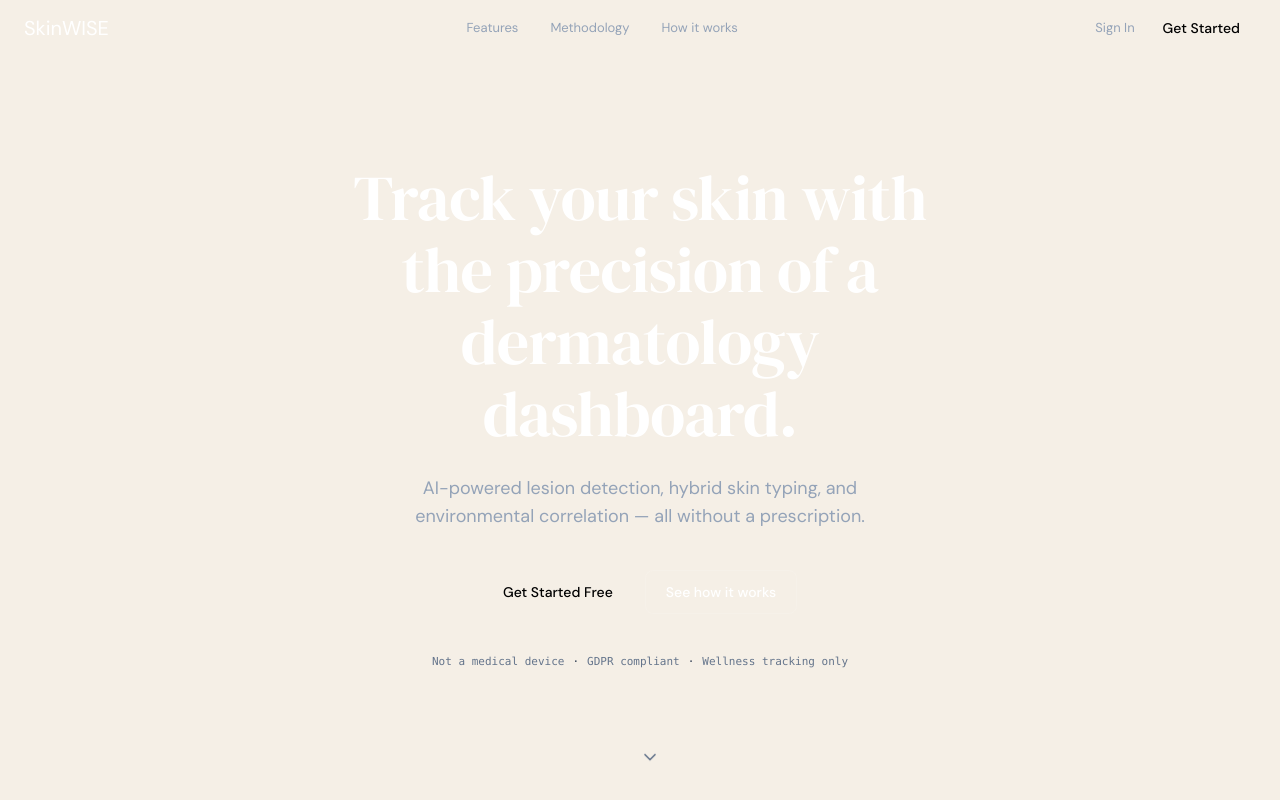
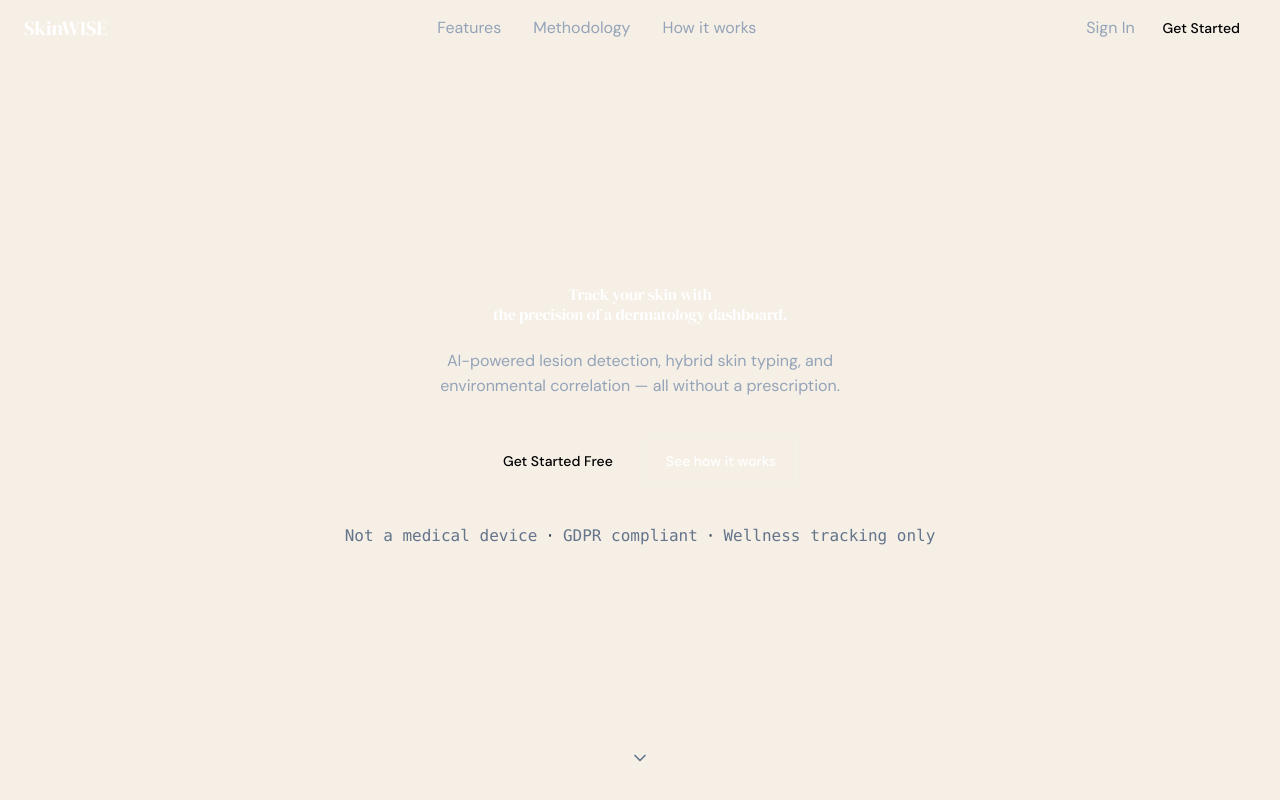
Before and after one commit to knajee/FYP-skinwise-, a Next.js app in the folder frontend/: page / in a window 1280 px wide. Shown: the top 800 px of the page. Built offline with nearby package versions, Linux system fonts and the light colour scheme.

Commit message:
chore: extend Tailwind config with semantic color tokens, custom fonts and design scale

```diff
--- a/frontend/tailwind.config.ts
+++ b/frontend/tailwind.config.ts
@@ -9,93 +9,69 @@ const config: Config = {
   theme: {
     extend: {
       colors: {
-        skin: {
-          cream: "#F5EFE6",
-          warm: "#E8D5C0",
-          charcoal: "#1C1917",
-          sage: "#5C7A6B",
-          amber: "#C4831A",
-          rose: "#B5404A",
-          sky: "#3B6EA5",
-          muted: "#78716C",
-          border: "#D6C9B8",
-          surface: "#FFFFFF",
+        bg: {
+          base:    'var(--bg-base)',
+          surface: 'var(--bg-surface)',
+          subtle:  'var(--bg-subtle)',
+          muted:   'var(--bg-muted)',
+        },
+        text: {
+          primary:   'var(--text-primary)',
+          secondary: 'var(--text-secondary)',
+          tertiary:  'var(--text-tertiary)',
+          inverse:   'var(--text-inverse)',
+        },
+        brand: {
+          DEFAULT: 'var(--brand-primary)',
+          hover:   'var(--brand-hover)',
+        },
+        accent: {
+          DEFAULT: 'var(--accent)',
+          light:   'var(--accent-light)',
+          dark:    'var(--accent-dark)',
+        },
+        border: {
+          default: 'var(--border-default)',
+          strong:  'var(--border-strong)',
+          focus:   'var(--border-focus)',
         },
         severity: {
-          clear: "#5C7A6B",
-          mild: "#3B6EA5",
-          moderate: "#C4831A",
-          severe: "#B5404A",
+          clear:    'var(--severity-clear)',
+          mild:     'var(--severity-mild)',
+          moderate: 'var(--severity-mod)',
+          severe:   'var(--severity-severe)',
         },
         lesion: {
-          comedone: "#94A3B8",
-          papule: "#3B82F6",
-          pustule: "#EAB308",
-          nodule: "#EF4444",
+          comedone: 'var(--lesion-comedone)',
+          papule:   'var(--lesion-papule)',
+          pustule:  'var(--lesion-pustule)',
+          nodule:   'var(--lesion-nodule)',
         },
       },
       fontFamily: {
-        serif: ['"DM Serif Display"', "Georgia", "serif"],
-        sans: ['"DM Sans"', "system-ui", "sans-serif"],
-      },
-      fontSize: {
-        micro: ["11px", { lineHeight: "16px" }],
-        "xs-body": ["13px", { lineHeight: "20px" }],
-        body: ["15px", { lineHeight: "24px" }],
-        emphasis: ["18px", { lineHeight: "28px" }],
-        "card-header": ["24px", { lineHeight: "32px" }],
-        section: ["32px", { lineHeight: "40px" }],
-        hero: ["48px", { lineHeight: "56px" }],
-        "hero-lg": ["64px", { lineHeight: "72px" }],
+        display: ['DM Serif Display', 'Georgia', 'serif'],
+        sans:    ['DM Sans', 'system-ui', 'sans-serif'],
       },
       borderRadius: {
-        card: "16px",
-        pill: "9999px",
+        sm:   'var(--radius-sm)',
+        md:   'var(--radius-md)',
+        lg:   'var(--radius-lg)',
+        xl:   'var(--radius-xl)',
+        full: 'var(--radius-full)',
       },
-      maxWidth: {
-        content: "720px",
-        container: "1280px",
-      },
-      animation: {
-        "fade-in": "fadeIn 300ms ease-out forwards",
-        "fade-in-up": "fadeInUp 300ms ease-out forwards",
-        "slide-in-right": "slideInRight 200ms ease-out forwards",
-        "pulse-ring": "pulseRing 1.5s cubic-bezier(0.4, 0, 0.6, 1) infinite",
-        "bounce-subtle": "bounceSubtle 2s ease-in-out infinite",
-        "scale-in": "scaleIn 400ms ease-out forwards",
+      boxShadow: {
+        sm: 'var(--shadow-sm)',
+        md: 'var(--shadow-md)',
+        lg: 'var(--shadow-lg)',
       },
       keyframes: {
         fadeIn: {
-          "0%": { opacity: "0", transform: "translateY(8px)" },
-          "100%": { opacity: "1", transform: "translateY(0)" },
-        },
-        fadeInUp: {
-          "0%": { opacity: "0", transform: "translateY(8px)" },
-          "100%": { opacity: "1", transform: "translateY(0)" },
-        },
-        slideInRight: {
-          "0%": { opacity: "0", transform: "translateX(16px)" },
-          "100%": { opacity: "1", transform: "translateX(0)" },
-        },
-        pulseRing: {
-          "0%": { transform: "scale(0.8)", opacity: "1" },
-          "100%": { transform: "scale(2.4)", opacity: "0" },
-        },
-        bounceSubtle: {
-          "0%, 100%": { transform: "translateY(0)" },
-          "50%": { transform: "translateY(-4px)" },
-        },
-        scaleIn: {
-          "0%": { opacity: "0", transform: "scale(0.97)" },
-          "100%": { opacity: "1", transform: "scale(1)" },
+          '0%':   { opacity: '0', transform: 'translateY(6px)' },
+          '100%': { opacity: '1', transform: 'translateY(0)' },
         },
       },
-      boxShadow: {
-        card: "0 1px 3px rgba(28, 25, 23, 0.06), 0 4px 16px rgba(28, 25, 23, 0.04)",
-        "card-hover":
-          "0 2px 6px rgba(28, 25, 23, 0.08), 0 8px 24px rgba(28, 25, 23, 0.06)",
-        elevated:
-          "0 4px 12px rgba(28, 25, 23, 0.08), 0 12px 32px rgba(28, 25, 23, 0.06)",
+      animation: {
+        'fade-in': 'fadeIn 300ms ease forwards',
       },
     },
   },
```
